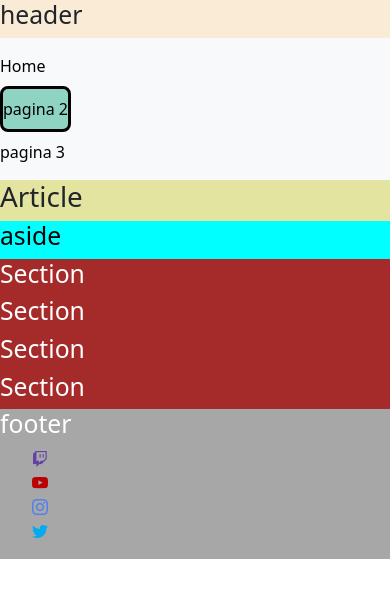
After one commit to BrunOnurBMB/Final, a PHP site: page /aula2phpedro/tarefaPPSI-21.05/pagina2.php in a window 390 px wide. The commit adds this page. Shown: the top 598 px of the page. Run offline with PHP 8.4, Linux system fonts and the light colour scheme.

Commit message:
primeiro comit
adicionando a pasta htdocs

```diff
--- a/fatec/aula_3-boltz/index.php
+++ b/fatec/aula_3-boltz/index.php
@@ -100,7 +100,7 @@ $tabuada = 1;
 for($contador=1; $contador <= 1000; $contador++){
 
     if($conatdor % 2 == 0){
-    for(multiplicador = 1; $multiplicador <= 10; $multiplicador++){
+    for($multiplicador = 1; $multiplicador <= 10; $multiplicador++){
     echo $tabuada." x ".$valor." = ".($tabuada*$valor)."<br />";
     }
 }
--- /dev/null
+++ b/tarefaPPSI-21.05/inc/footer.php
@@ -0,0 +1,23 @@
+<!DOCTYPE html>
+<html lang="en">
+<head>
+    <meta charset="UTF-8">
+    <meta name="viewport" content="width=device-width, initial-scale=1.0">
+    <title>Document</title>
+</head>
+<body>
+        <div class="row">
+            <footer class="col-12">
+                <h2>footer</h2>
+                <div class="redes-sociais" class="coll-4">
+                    <ol>
+                        <li><a href="https://www.twitch.tv/" target="_blank"><i class="bi bi-twitch"></i></a></li>
+                        <li><a href="https://www.youtube.com/" target="_blank"><i class="bi bi-youtube"></i></a></li>
+                        <li><a href="https://www.instagram.com/" target="_blank"><i class="bi bi-instagram"></i></a></li>
+                        <li><a href="https://twitter.com/login?lang=pt" target="_blank"><i class="bi bi-twitter"></i></i></a></li>
+                    </ol>
+                </div>
+            </footer>
+        </div>
+</body>
+</html>
--- /dev/null
+++ b/tarefaPPSI-21.05/inc/header.php
@@ -0,0 +1,38 @@
+<!doctype html>
+<html lang="en">
+  <head>
+    <!-- Required meta tags -->
+    <meta charset="utf-8">
+    <meta name="viewport" content="width=device-width, initial-scale=1, shrink-to-fit=no">
+
+
+  <!-- Bootstrap CSS v5.2.1 -->
+  <link href="https://cdn.jsdelivr.net/npm/bootstrap@5.2.1/dist/css/bootstrap.min.css" rel="stylesheet"
+    integrity="sha384-iYQeCzEYFbKjA/T2uDLTpkwGzCiq6soy8tYaI1GyVh/UjpbCx/TYkiZhlZB6+fzT" crossorigin="anonymous">
+
+   <!-- BBootstrap Icons via CDN -->
+  <link rel="stylesheet" href="https://cdn.jsdelivr.net/npm/bootstrap-icons@1.10.3/font/bootstrap-icons.css">
+
+
+    <link rel="stylesheet" href="./style.css/index.css">
+  </head>
+    <title>Document</title>
+</head>
+<body>
+    <div class="container.fluid" >
+        <div class="row">
+            <header class="col-12">
+                <h2>header</h2>
+            </header>
+        </div>
+
+ <!-- Bootstrap JavaScript Libraries -->
+ <script src="https://cdn.jsdelivr.net/npm/@popperjs/core@2.11.6/dist/umd/popper.min.js"
+ integrity="sha384-oBqDVmMz9ATKxIep9tiCxS/Z9fNfEXiDAYTujMAeBAsjFuCZSmKbSSUnQlmh/jp3" crossorigin="anonymous">
+</script>
+
+<script src="https://cdn.jsdelivr.net/npm/bootstrap@5.2.1/dist/js/bootstrap.min.js"
+ integrity="sha384-7VPbUDkoPSGFnVtYi0QogXtr74QeVeeIs99Qfg5YCF+TidwNdjvaKZX19NZ/e6oz" crossorigin="anonymous">
+</script>
+  </body>
+</html>
--- /dev/null
+++ b/tarefaPPSI-21.05/inc/nav.php
@@ -0,0 +1,40 @@
+<!DOCTYPE html>
+<html lang="en">
+
+<head>
+  <meta charset="UTF-8">
+  <meta name="viewport" content="width=device-width, initial-scale=1.0">
+  <title>Document</title>
+</head>
+<body>
+  <?php
+  $current_page = basename($_SERVER['PHP_SELF']);
+  ?>
+  <nav class="navbar navbar-expand-lg navbar-light bg-light">
+      <ul class="navbar-nav">
+        <li class="nav-item <?php if ($current_page == 'index.php') {
+                              echo 'active';
+                            } ?>">
+          <a class="nav-link" href="../tarefaPPSI-21.05/index.php">Home</a>
+        </li>
+        <li class="nav-item <?php if ($current_page == 'pagina2.php') {
+                              echo 'active';
+                            } ?>">
+          <a class="nav-link" href="../tarefaPPSI-21.05/pagina2.php">pagina 2</a>
+        </li>
+        <li class="nav-item <?php if ($current_page == 'pagina3.php') {
+                              echo 'active';
+                            } ?>">
+          <a class="nav-link" href="../tarefaPPSI-21.05/pagina3.php">pagina 3</a>
+        </li>
+      </ul>
+    </div>
+  </nav>
+
+  <?php
+  // echo $current_page;
+
+  ?>
+</body>
+
+</html>
--- /dev/null
+++ b/tarefaPPSI-21.05/pagina2.php
@@ -0,0 +1,41 @@
+<!DOCTYPE html>
+<html lang="en">
+<head>
+    <meta charset="UTF-8">
+    <meta name="viewport" content="width=device-width, initial-scale=1.0">
+    <title>pagina2</title>
+</head>
+<body>
+    <?php
+    require_once('inc/header.php');
+    ?>
+    <?php
+    require_once('inc/nav.php');
+    ?>
+    <div class="row">
+            <article class="col-12 col-sm-7">
+                <h1>Article</h1>
+            </article>
+            <aside class="col-12 col-sm-5">
+                <h2>aside</h2>
+            </aside>
+        </div>
+        <div class="row">
+            <section class="col-12 col-sm-6 col-md-3 col-xl-6">
+                <h2>Section</h2>
+            </section>
+            <section class="col-12 col-sm-6 col-md-3 col-xl-6">
+                <h2>Section</h2>
+            </section>
+            <section class="col-12 col-sm-6 col-md-3 col-xl-6">
+                <h2>Section</h2>
+            </section>
+            <section class="col-12 col-sm-6 col-md-3 col-xl-6">
+                <h2>Section</h2>
+            </section>
+        </div>
+    <?php
+    require_once('inc/footer.php');
+    ?>
+</body>
+</html>
--- /dev/null
+++ b/tarefaPPSI-21.05/style.css/index.css
@@ -0,0 +1,57 @@
+@charset "UTF-8";
+
+header{
+    background-color:antiquewhite ;
+}
+
+article{
+    background-color: rgb(228, 228, 161);
+}
+
+section{
+    background-color: brown;
+    color: white;
+}
+
+aside{
+    background-color: aqua;
+    color: black;
+}
+
+footer{
+    background-color: rgb(167, 167, 167);
+    color: white;
+}
+li{
+    list-style: none;
+}
+
+.bi-twitch{
+    color: rgb(100, 65, 165);;
+}
+
+.bi-youtube{
+    color: rgb(187,0,0);
+}
+
+.bi-instagram{
+    color:  rgb(81,127,237);;
+}
+
+.bi-twitter{
+    color: rgb(0,172,237);;
+}
+
+.bi-house-door-fill{
+    color: black;
+}
+
+.nav-item.active {
+    background-color: #8fd4c3;
+    border: solid 3px rgb(3, 2, 2);
+    border-radius: 0.5em ;
+  }
+
+.nav-item a{
+    color: black;
+}
--- /dev/null
+++ b/treino/treino_003/banco/001.json
@@ -0,0 +1 @@
+{"codigo":"001","nome":"Ype","categoria":"limpeza","descricao":"Detergente l\u00edquido "}
--- /dev/null
+++ b/treino/treino_003/banco/002.json
@@ -0,0 +1 @@
+{"codigo":"002","nome":"Ype","categoria":"limpeza","descricao":"Detergente l\u00edquido "}
```
Also changed, not shown: fatec/aula_5correçao/index.php (+14 -20 lines), tarefaPPSI-21.05/index.php (added, +52 -0 lines), tarefaPPSI-21.05/pagina3.php (added, +41 -0 lines), treino/treino_003/criarArquivo.php (added, +24 -0 lines), treino/treino_003/indexColetaDado.php (added, +28 -0 lines), treino/treino_003/lerArquivo.php (added, +24 -0 lines).
